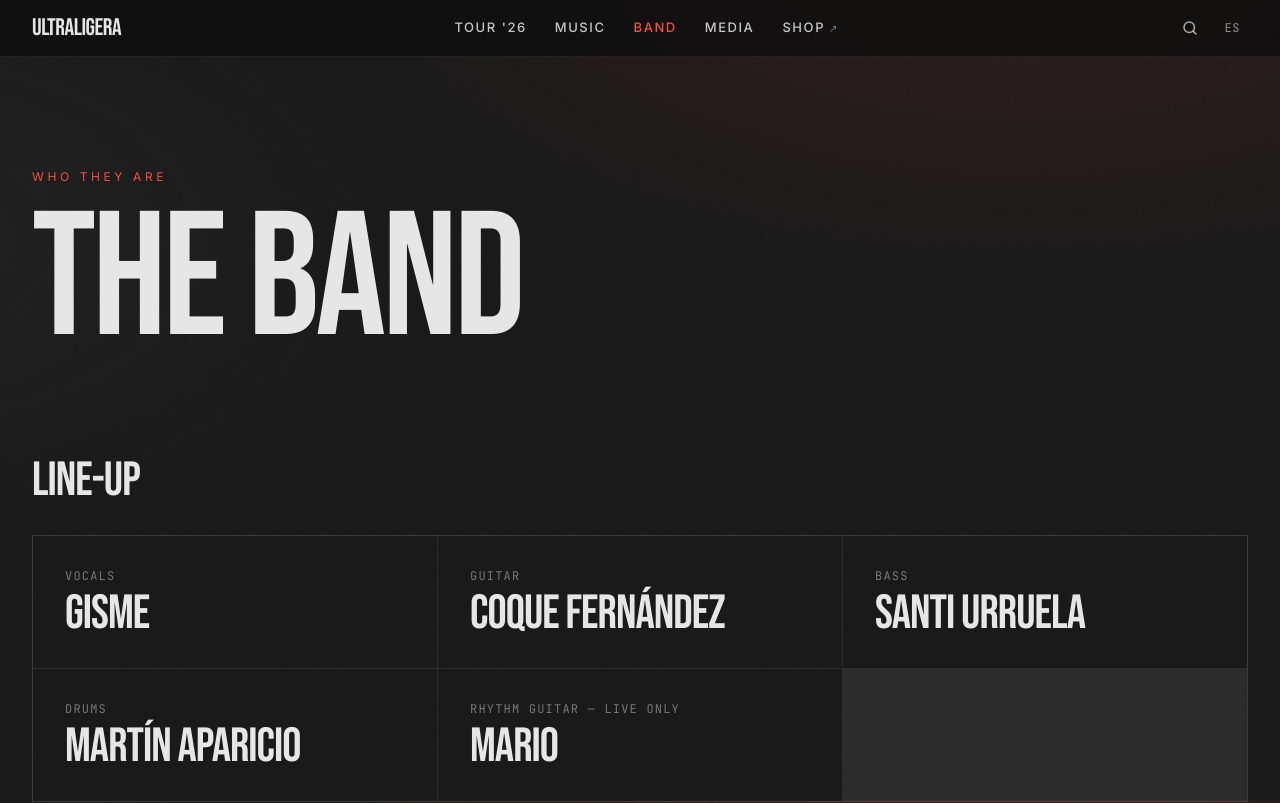
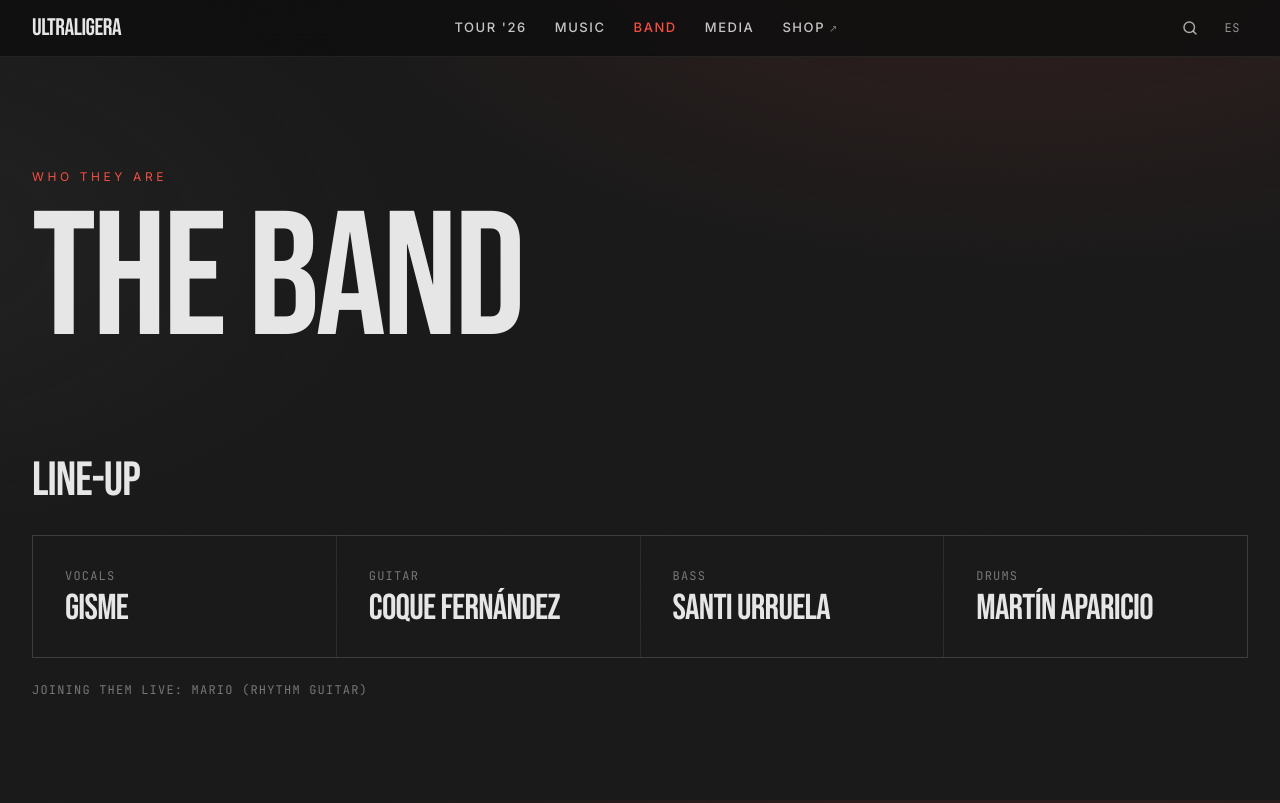
Before and after one commit to mdelapenya/ultraligera, a Next.js app: page /en/banda in a window 1280 px wide. Shown: the top 803 px of the page. Built offline with nearby package versions, Linux system fonts and the light colour scheme.

Commit message:
fix(band): members

```diff
--- a/app/[locale]/banda/page.tsx
+++ b/app/[locale]/banda/page.tsx
@@ -33,23 +33,41 @@ export default async function BandPage({
         </h1>
       </header>
 
-      {/* Members */}
+      {/* Members — core (studio) lineup. Touring-only collaborators are
+          listed as a footnote so wide layouts don't end up with a half-row. */}
       <section className="mb-20 md:mb-28">
         <h2 className="display text-3xl md:text-5xl mb-8">{d.band.membersTitle}</h2>
-        <ul className="grid sm:grid-cols-2 lg:grid-cols-3 gap-px bg-[color:var(--border)] border border-[color:var(--border)]">
-          {MEMBERS.map((m) => (
+        {(() => {
+          const core = MEMBERS.filter((m) => !m.liveOnly);
+          const live = MEMBERS.filter((m) => m.liveOnly);
+          return (
+            <>
+              <ul className="grid grid-cols-1 sm:grid-cols-2 lg:grid-cols-4 gap-px bg-[color:var(--border)] border border-[color:var(--border)]">
+                {core.map((m) => (
                   <li
                     key={m.name}
                     className="bg-black p-6 md:p-8 flex flex-col gap-2 hover:bg-[color:var(--accent)] group transition-colors"
                   >
                     <span className="font-mono text-xs uppercase tracking-widest text-white/45 group-hover:text-white/85">
                       {d.roles[m.roleKey]}
-                {m.liveOnly ? ` — ${d.roles.liveOnly}` : ""}
                     </span>
-              <span className="display text-4xl md:text-5xl">{m.name}</span>
+                    <span className="display text-3xl md:text-4xl lg:text-3xl xl:text-4xl">
+                      {m.name}
+                    </span>
                   </li>
                 ))}
               </ul>
+              {live.length > 0 ? (
+                <p className="mt-6 text-xs font-mono uppercase tracking-widest text-white/45">
+                  {d.band.liveLineupNote}{" "}
+                  {live
+                    .map((m) => `${m.name} (${d.roles[m.roleKey]})`)
+                    .join(", ")}
+                </p>
+              ) : null}
+            </>
+          );
+        })()}
       </section>
 
       {/* Bio */}
--- a/lib/i18n.ts
+++ b/lib/i18n.ts
@@ -41,6 +41,7 @@ type Dict = {
     membersTitle: string;
     bioTitle: string;
     bio: string[];
+    liveLineupNote: string;
   };
   music: {
     title: string;
@@ -177,6 +178,7 @@ const es: Dict = {
       "Tras su EP de debut Europa (2023), el disco que les disparó fue Pelo de foca (2025): agotaron entradas en cada parada de su gira por salas, con varias noches casi seguidas en La Riviera de Madrid.",
       "Su segundo álbum, Lapsus (2026), está en camino. La gira de presentación los lleva durante todo el verano y otoño por los grandes festivales del país.",
     ],
+    liveLineupNote: "En directo se les suma:",
   },
   music: {
     title: "Música",
@@ -316,6 +318,7 @@ const en: Dict = {
       "Their debut EP Europa (2023) was the opener, but the record that pushed them forward was Pelo de foca (2025): every stop on their Spanish club tour sold out, with several near-consecutive nights at La Riviera in Madrid.",
       "Their second album, Lapsus (2026), is on the way. The accompanying tour runs through summer and autumn at the country's main festivals.",
     ],
+    liveLineupNote: "Joining them live:",
   },
   music: {
     title: "Music",
```
Lines whose indentation alone changed are shown as unchanged.
